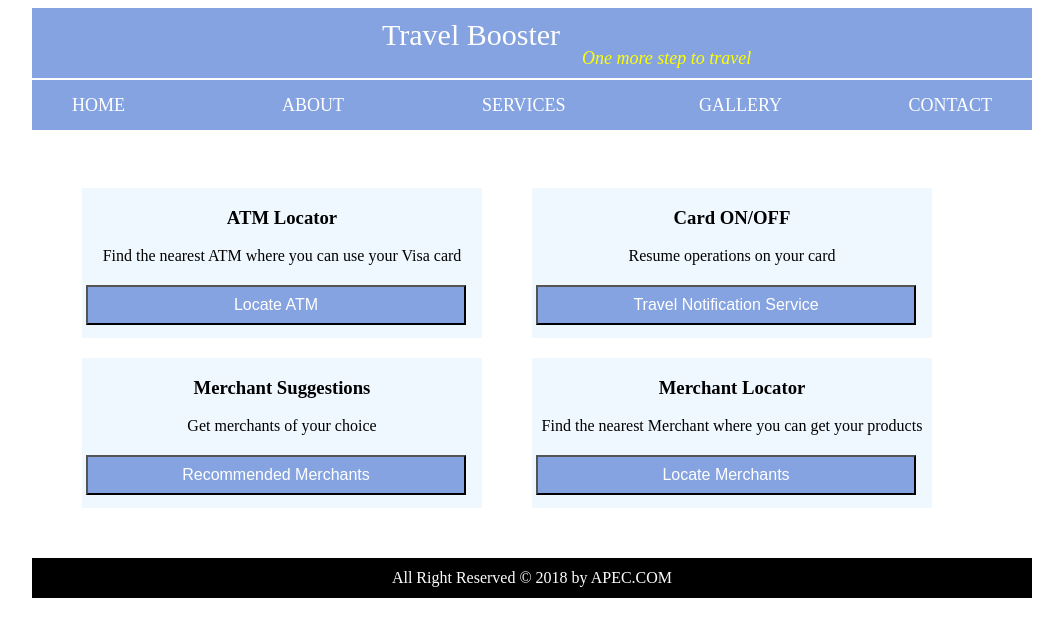
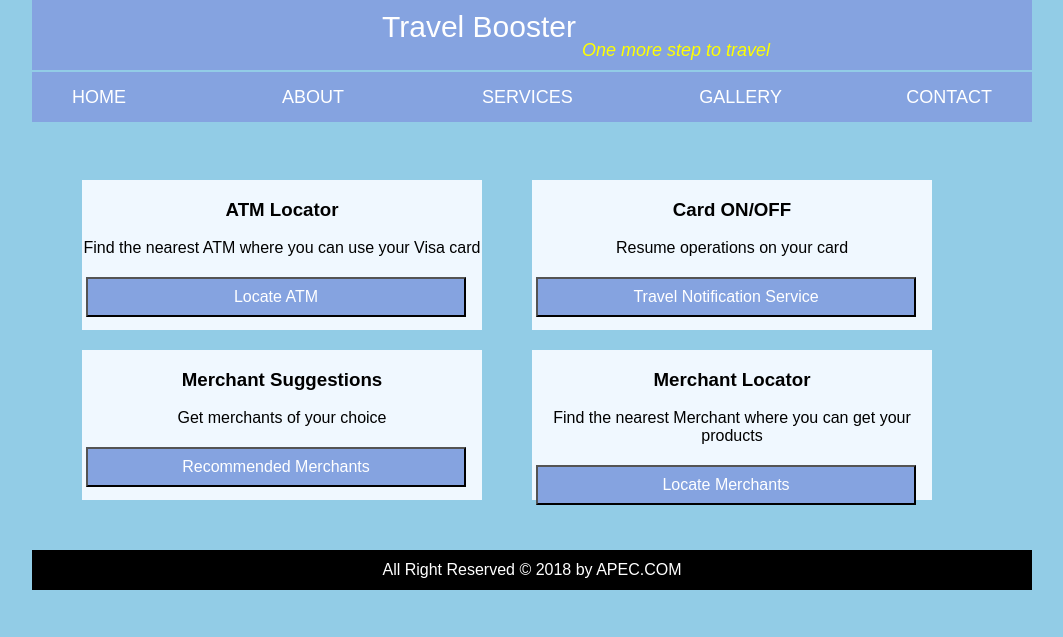
Before and after one commit to ChengSashankh/bizboost, a PHP site: page /dashboard.html in a window 1280 px wide. Shown: the top 637 px of the page, without its empty margins (108-1171 px from the left). Run offline with PHP 8.4, Linux system fonts and the light colour scheme.

Commit message:
Final Resolve

```diff
--- a/frontend/dashboard.html
+++ b/frontend/dashboard.html
@@ -65,15 +65,15 @@ All Right Reserved &copy; 2018 by APEC.COM
 </div>
  <script>
         const ATM=async()=> {
-            const response = await fetch('http://localhost:3000/ATM/search', {
+     /*       const response = await fetch('http://localhost:3000/ATM/search', {
                 method: 'POST',
                 body: null, // string or object
                 headers: {
                     'Content-Type': 'application/json'
                 }
             });
-            const myjson= await response.json();
-    /*        const myjson = {
+            const myjson= await response.json();*/
+            const myjson = {
         "results": [
             {
                 name: "ATM 1",
@@ -94,7 +94,7 @@ All Right Reserved &copy; 2018 by APEC.COM
                 longitude: "12.12"
             }
         ]
-    };*/
+    };
             const myjson_str = JSON.stringify(myjson);
             localStorage.setItem("ATMS", myjson_str );
             location.href='Atm.html';
--- a/frontend/template.css
+++ b/frontend/template.css
@@ -1,7 +1,10 @@
 body
 {
+    margin: 0;
+    padding: 0;
+    background-color:#6abadeba;
+    font-family: 'Arial';
 }
-
 #main
 {
 position:relative;
```
